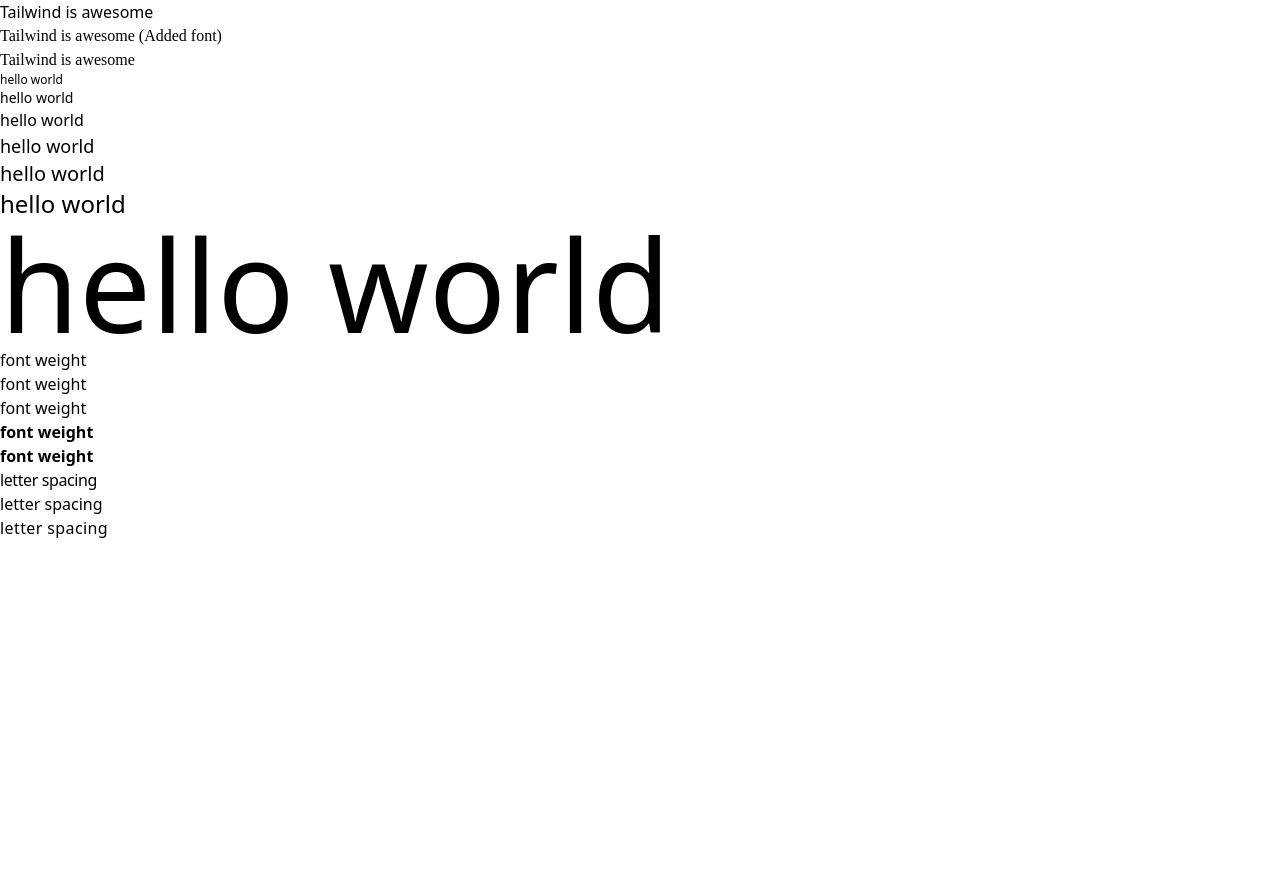
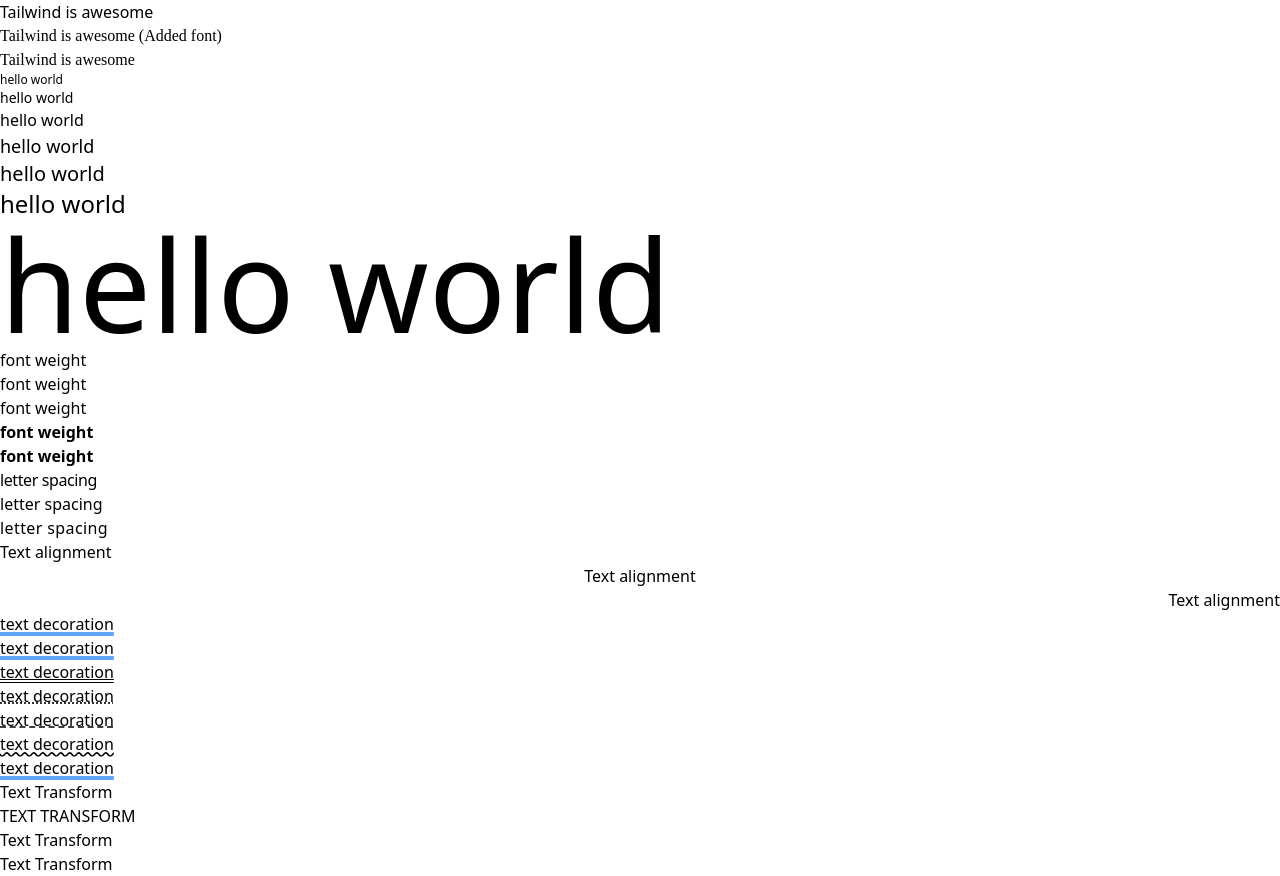
Before and after one commit to tstasiulionis/tailwind-cheatsheet, a plain HTML site: page 04-typography/index.html in a window 1280 px wide. Before the commit the page ends 800 px from the top, so only its background shows below. Drawn offline with nearby package versions, Linux system fonts and the light colour scheme; a web font is replaced by a local one.

Commit message:
decoration,transform

```diff
--- a/04-typography/index.html
+++ b/04-typography/index.html
@@ -59,14 +59,35 @@
     <div class="tracking-wide">letter spacing</div>
 
     <!-- Text Alignment -->
+    <div class="text-left">Text alignment</div>
+    <div class="text-center">Text alignment</div>
+    <div class="text-right">Text alignment</div>
 
     <!-- Text Decoration -->
+    <div class="underline decoration-4 decoration-blue-400">
+      text decoration
+    </div>
+
+    <div class="underline decoration-4 decoration-blue-400 underline=offset-8">
+      text decoration
+    </div>
 
     <!-- Decoration Style -->
+    <div class="underline decoration-double">text decoration</div>
+    <div class="underline decoration-dotted">text decoration</div>
+    <div class="underline decoration-dashed">text decoration</div>
+    <div class="underline decoration-wavy">text decoration</div>
 
     <!-- Decoration Offset -->
+    <div class="underline decoration-4 decoration-blue-400 underline=offset-8">
+      text decoration
+    </div>
 
     <!-- Text Transform -->
+    <p class="normal-case">Text Transform</p>
+    <p class="uppercase">Text Transform</p>
+    <p class="lowecase">Text Transform</p>
+    <p class="capitalize">Text Transform</p>
   </body>
 </html>
 
```
Also changed, not shown: 01-utility-first/index.html (+1 -0 lines).
